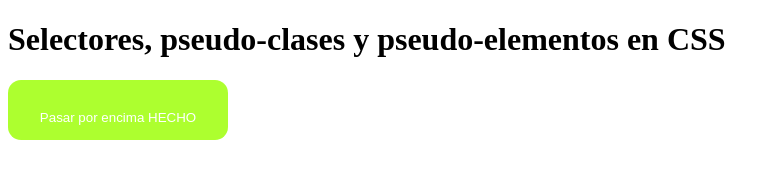
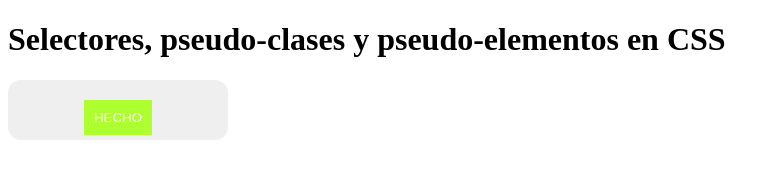
Before and after one commit to augustoalr/OpenBootCampHTMLCSS, a plain HTML site: page 06-Anidacion de selectores/Ejercicio/index.html in a window 1280 px wide. In both pictures the pointer is over the button 118 px from the left and 109 px from the top of the page. Shown: the whole page, without its empty margins (0-780 px from the left). Drawn offline with Linux system fonts and the light colour scheme.

Commit message:
modificacion del css

```diff
--- a/06-Anidacion de selectores/Ejercicio/styles.css
+++ b/06-Anidacion de selectores/Ejercicio/styles.css
@@ -9,16 +9,14 @@
 .container .button::before{
     content: ' Pasar por encima';
 
+
 }
 
-.container .button:hover{
-
+.container .button:hover::before{
+    content: ' HECHO';
+    padding: 10px;
     background-color: greenyellow;
     color:#fff;
     cursor:pointer;
     transition: all 0.3s;
 }
-
-.container .button:hover::after{
-    content: ' HECHO';
-}
```
